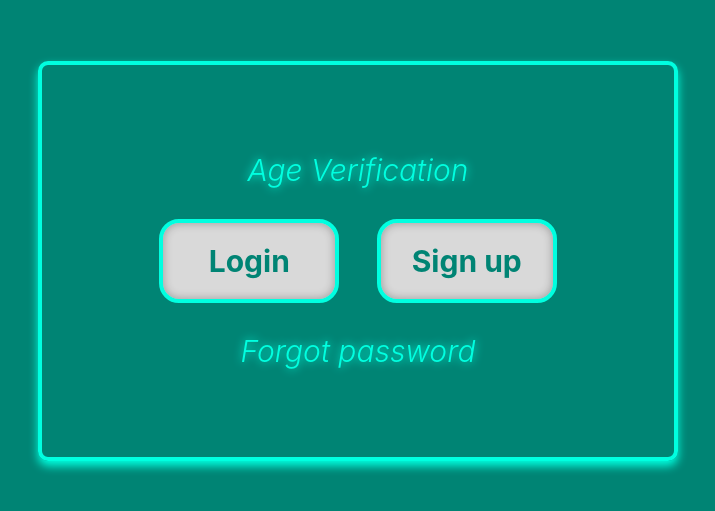
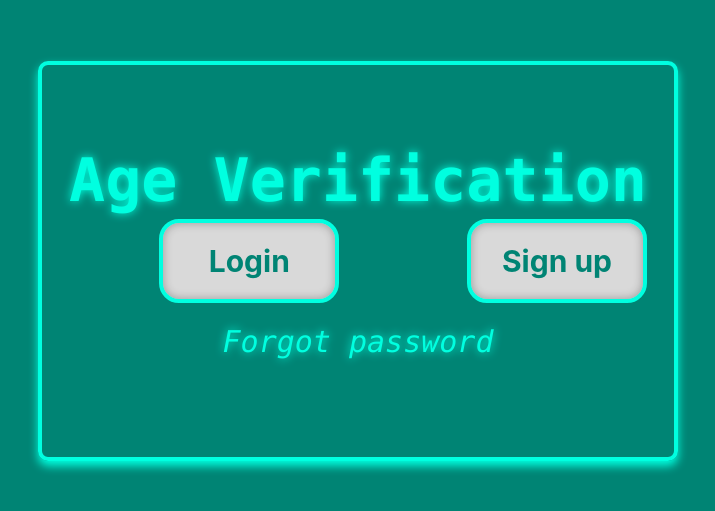
Before and after one commit to MooshiMochi/Self-Checkout, a React (Create React App) app: page /#/ in a window 1280 px wide. Shown: the part 139-650 px from the top of the page, without its empty margins (282-997 px from the left). Built offline with nearby package versions, Linux system fonts and the light colour scheme.

Commit message:
changed font fam

```diff
--- a/src/Home.js
+++ b/src/Home.js
@@ -1,29 +1,29 @@
-import React from 'react';
-import { Helmet } from 'react-helmet';
+import React from "react";
+import { Helmet } from "react-helmet";
 
 const Home = () => {
   return (
     <>
       <Helmet>
-        <meta charset='UTF-8' />
-        <meta http-equiv='X-UA-Compatible' content='IE=edge' />
-        <meta name='viewport' content='width=device-width, initial-scale=1.0' />
-        <meta property='og:image' content='/logo.svg' />
+        <meta charset="UTF-8" />
+        <meta http-equiv="X-UA-Compatible" content="IE=edge" />
+        <meta name="viewport" content="width=device-width, initial-scale=1.0" />
+        <meta property="og:image" content="/logo.svg" />
         <title>Age Verification | Home</title>
       </Helmet>
       <main>
-        <h1 className=''>Age Verification</h1>
-        <div className='main-div'>
-          <div className='flex space-x-5'>
-            <button id='btn_login' className='w-24'>
+        <h1 className="font-mono">Age Verification</h1>
+        <div className="main-div">
+          <div className="flex space-x-5 justify-center">
+            <button id="btn_login" className="w-24 m-auto">
               Login
             </button>
-            <button id='btn_signup' className='w-24'>
+            <button id="btn_signup" className="w-24 m-auto">
               Sign up
             </button>
           </div>
           <div>
-            <a href='#/'>
+            <a href="#/">
               <i>Forgot password</i>
             </a>
           </div>
--- a/src/index.css
+++ b/src/index.css
@@ -9,10 +9,19 @@
 }
 
 html {
-  font-family: "Inter";
+  font-family: ui-monospace, SFMono-Regular, Menlo, Monaco, Consolas,
+    "Liberation Mono", "Courier New", monospace;
   font-style: italic;
   font-weight: 300;
   font-size: 30px;
+  line-height: 77px;
+  color: var(--light-aqua);
+}
+
+h1 {
+  font-style: normal;
+  font-weight: 900;
+  font-size: 60px;
   line-height: 77px;
   color: var(--light-aqua);
 }
@@ -47,7 +56,7 @@ body {
 button {
   display: inline-block;
   padding: 20px 30px;
-  margin: 10px 0;
+  margin: 10px 10px;
 
   /* width: 6rem; */
 
```
Also changed, not shown: src/index.js (+7 -7 lines).
